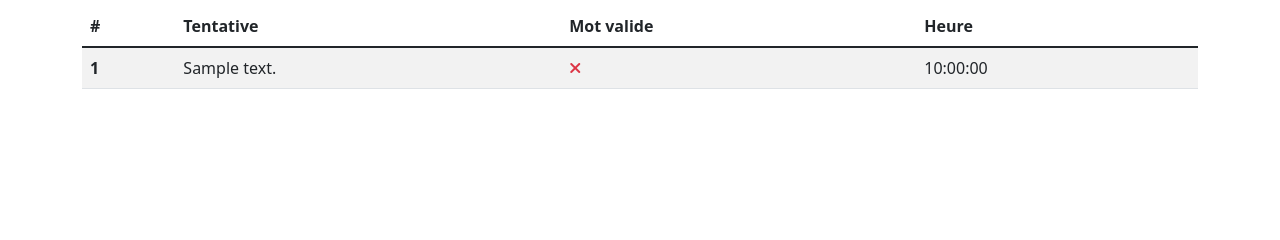
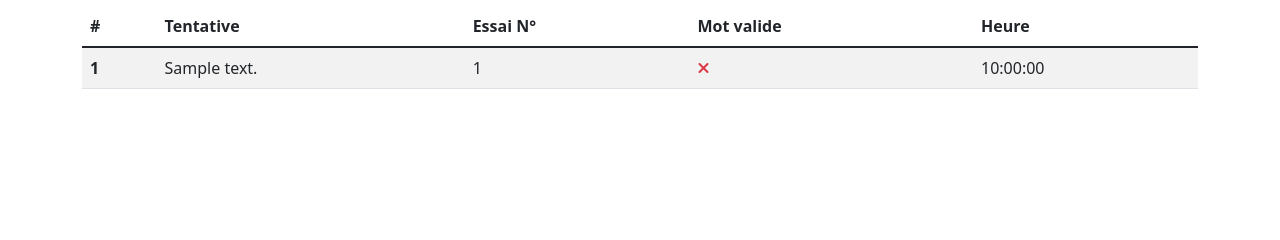
Before and after one commit to guillaumebdx/worldle, a Symfony app: template templates/admin/attempt.html.twig in a window 1280 px wide. Shown: the part 96-336 px from the top of the page. Run offline with Twig, Linux system fonts and the light colour scheme; the template is opened without the code that fills it: most values are stand-ins (such as "Sample title", 1, 10 or a date in 2020); some libraries are stand-ins or nearby versions.

Commit message:
add attempt number in admin

```diff
--- a/templates/admin/attempt.html.twig
+++ b/templates/admin/attempt.html.twig
@@ -11,18 +11,22 @@
                     <tr>
                         <th scope="col">#</th>
                         <th scope="col">Tentative</th>
+                        <th scope="col">Essai N°</th>
                         <th scope="col">Mot valide</th>
                         <th scope="col">Heure</th>
                     </tr>
                     </thead>
                     <tbody>
                 {% for attempt in attempts %}
-                    <tr>
+                    <tr class="{{ attempt.isSuccess ? 'bg-success text-white' : '' }}">
                         <th scope="row">
                             {{ attempt.id }}
                         </th>
                         <td>
                             {{ attempt.content }}
+                        </td>
+                        <td>
+                            {{ attempt.number }}
                         </td>
                         <td>
                             {% if attempt.isValid %}
```
